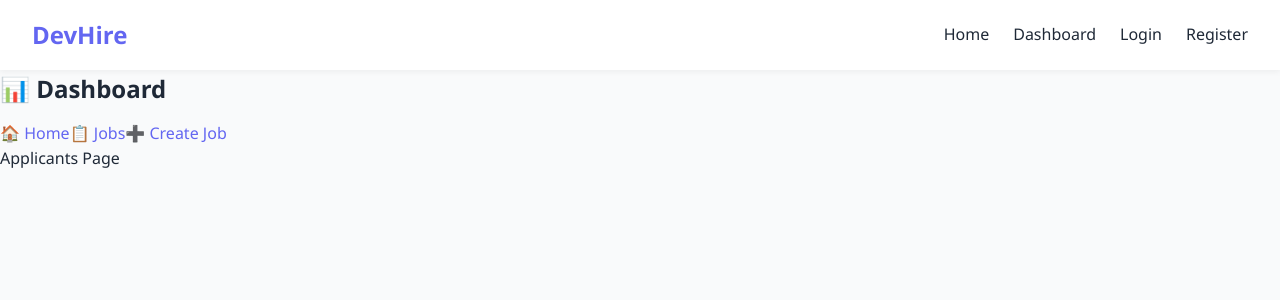
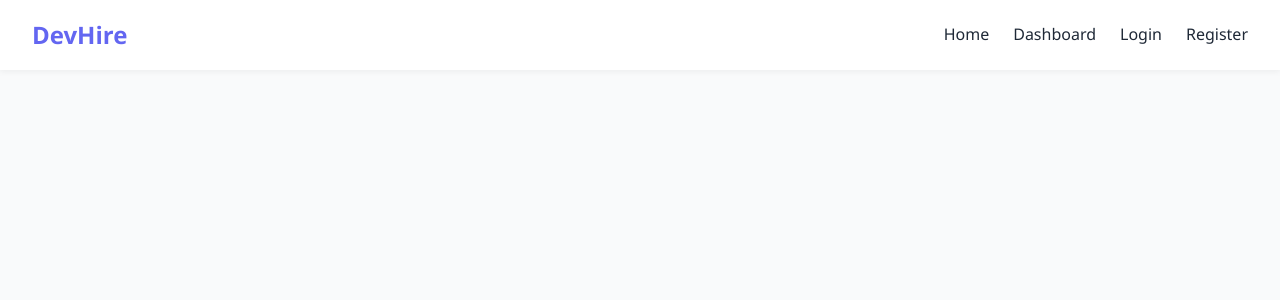
Before and after one commit to adheebabdulla007/devhire, a React (Vite) app: page /dashboard/applicants/1 in a window 1280 px wide. Shown: the top 300 px of the page. Built offline with nearby package versions, Linux system fonts and the light colour scheme; no server answers; sample sign-in values are in the browser's storage.

Commit message:
Final optimization

```diff
--- a/src/App.jsx
+++ b/src/App.jsx
@@ -12,15 +12,15 @@ import SavedJobs from "./pages/SavedJobs";
 import DashboardHome from "./pages/DashboardHome";
 import DashboardJobs from "./pages/DashboardJobs";
 import CreateJob from "./pages/CreateJob";
-import Applicants from "./pages/Applicants";
-import DashboardLayout from "./layouts/DashboardLayout"; // ✅ IMPORT
+// import Applicants from "./pages/Applicants";
+import DashboardLayout from "./layouts/DashboardLayout";
 
 function App() {
   return (
     <BrowserRouter>
       <Navbar />
       <Routes>
-        {/* ✅ PUBLIC ROUTES */}
+        {/*  PUBLIC ROUTES */}
         <Route path="/" element={<Home />} />
         <Route path="/job/:id" element={<JobDetail />} />
         <Route path="/login" element={<Login />} />
@@ -28,7 +28,7 @@ function App() {
         <Route path="/profile" element={<Profile />} />
         <Route path="/saved" element={<SavedJobs />} />
 
-        {/* ✅ PROTECTED DASHBOARD ROUTES WITH LAYOUT */}
+        {/*  PROTECTED DASHBOARD ROUTES WITH LAYOUT */}
         <Route
           path="/dashboard"
           element={
@@ -40,7 +40,7 @@ function App() {
           <Route index element={<DashboardHome />} />
           <Route path="jobs" element={<DashboardJobs />} />
           <Route path="create" element={<CreateJob />} />
-          <Route path="applicants/:id" element={<Applicants />} />
+          {/* <Route path="applicants/:id" element={<Applicants />} />*/}
         </Route>
       </Routes>
     </BrowserRouter>
--- a/src/pages/Applicants.jsx
+++ /dev/null
@@ -1,4 +0,0 @@
-function Applicants() {
-  return <div>Applicants Page</div>;
-}
-export default Applicants;
```
Also changed, not shown: src/components/FilterPanel.jsx (deleted), src/components/Loader.jsx (deleted), src/components/Toast.jsx (deleted), src/context/JobContext.jsx (deleted), 1 other file (tests, documents, lock files or other folders).
